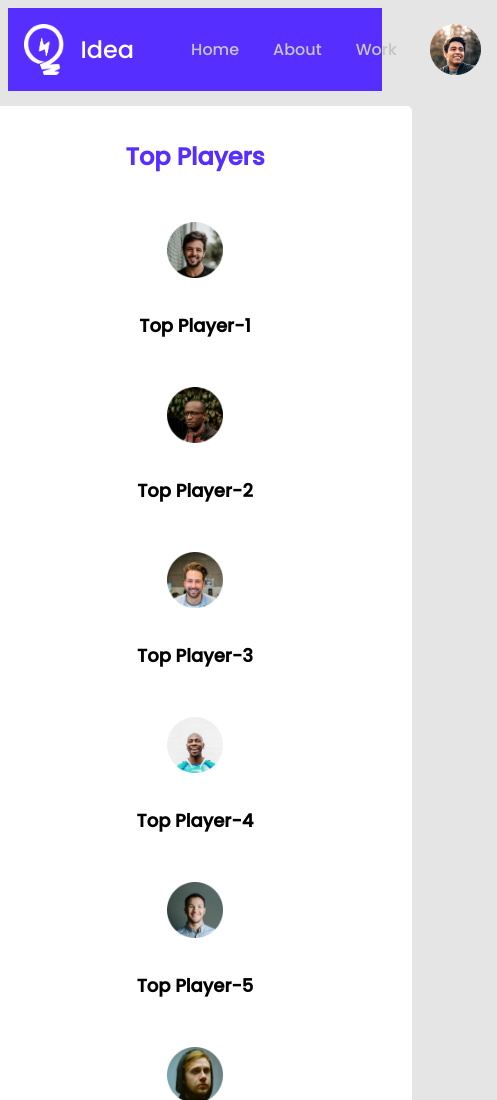
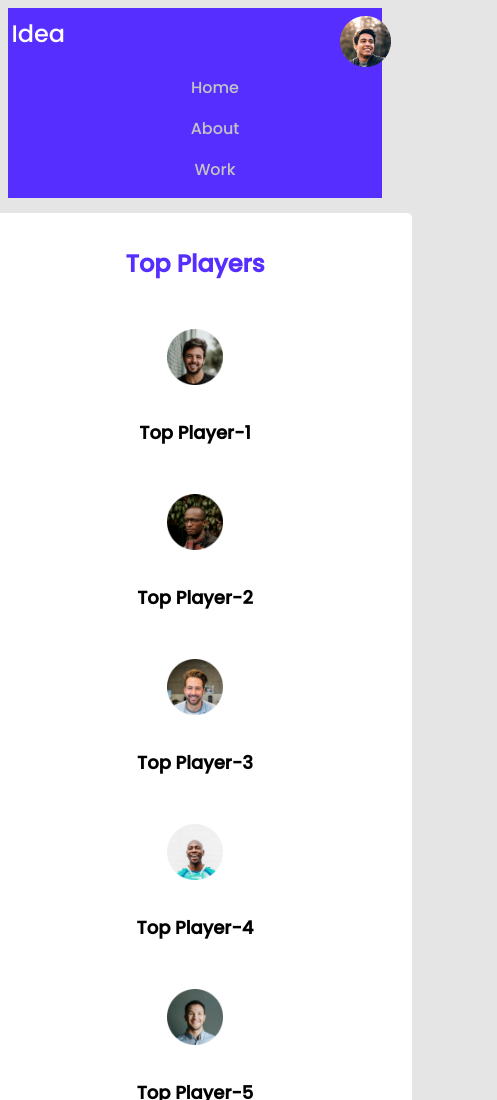
Before and after one commit to tanvir07-cell/leader-board-css3, a plain HTML site: page index.html in a window 390 px wide. Shown: the top 1100 px of the page, 497 px wide, since content can reach past the window. Drawn offline with Linux system fonts and the light colour scheme.

Commit message:
for phone responsive

```diff
--- a/styles/style.css
+++ b/styles/style.css
@@ -203,17 +203,26 @@ hr {
 /* for phone */
 
 @media only screen and (max-width: 688px) {
+  nav {
+    flex-direction: column;
+    align-items: center;
+  }
+
   .nav-icon img {
     width: 40.42px;
     height: 51px;
-    margin-left: 1rem;
+    margin-left: -15rem;
   }
-
+  nav ul {
+    flex-direction: column;
+    align-items: center;
+    gap: 1em;
+  }
   nav ul img:last-child {
-    margin-right: 1rem;
-    margin-left: 1rem;
+    position: absolute;
+    top: 1rem;
+    left: 83%;
   }
-
   .container {
     width: 100%;
   }
```
